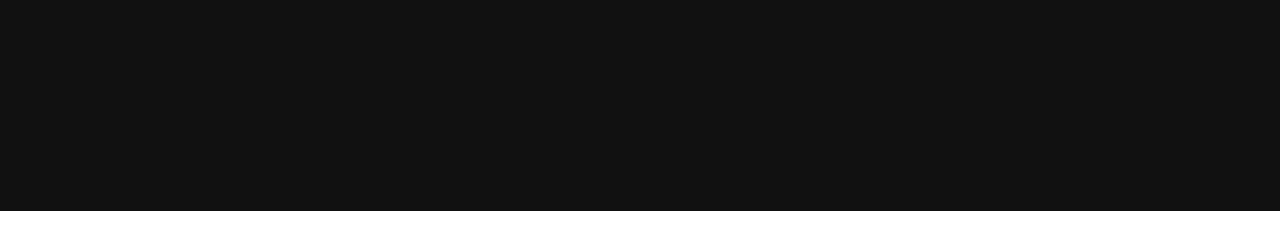
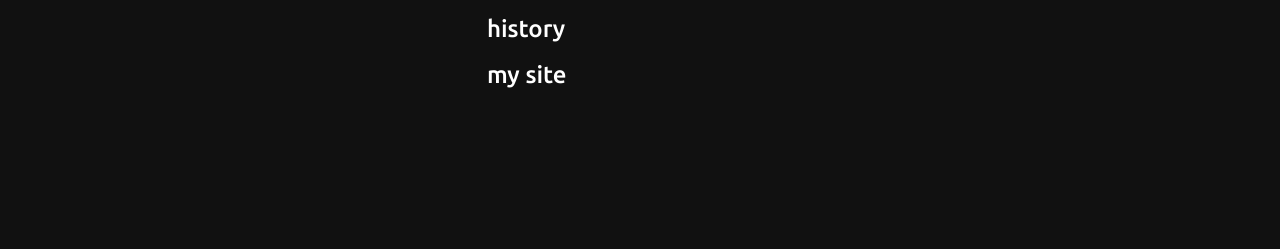
Before and after one commit to rm19977/bon-hotel, a plain HTML site: page news.html in a window 1280 px wide. Shown: the part 4046-4295 px from the top of the page. Before the commit the page ends 4257 px from the top, so only its background shows below. Drawn offline with Linux system fonts and the light colour scheme.

Commit message:
futeris cvlilebebi

```diff
--- a/news.html
+++ b/news.html
@@ -112,6 +112,12 @@
                     <a href="" class="footer-nav-links">
                         Careers
                     </a>
+                    <a href="" class="footer-nav-links">
+                        history
+                    </a>
+                    <a href="" class="footer-nav-links">
+                        my site
+                    </a>
                 </nav>
                 <div class="footer-text">
                     <p>Bon Hotels Head Office</p>
```
